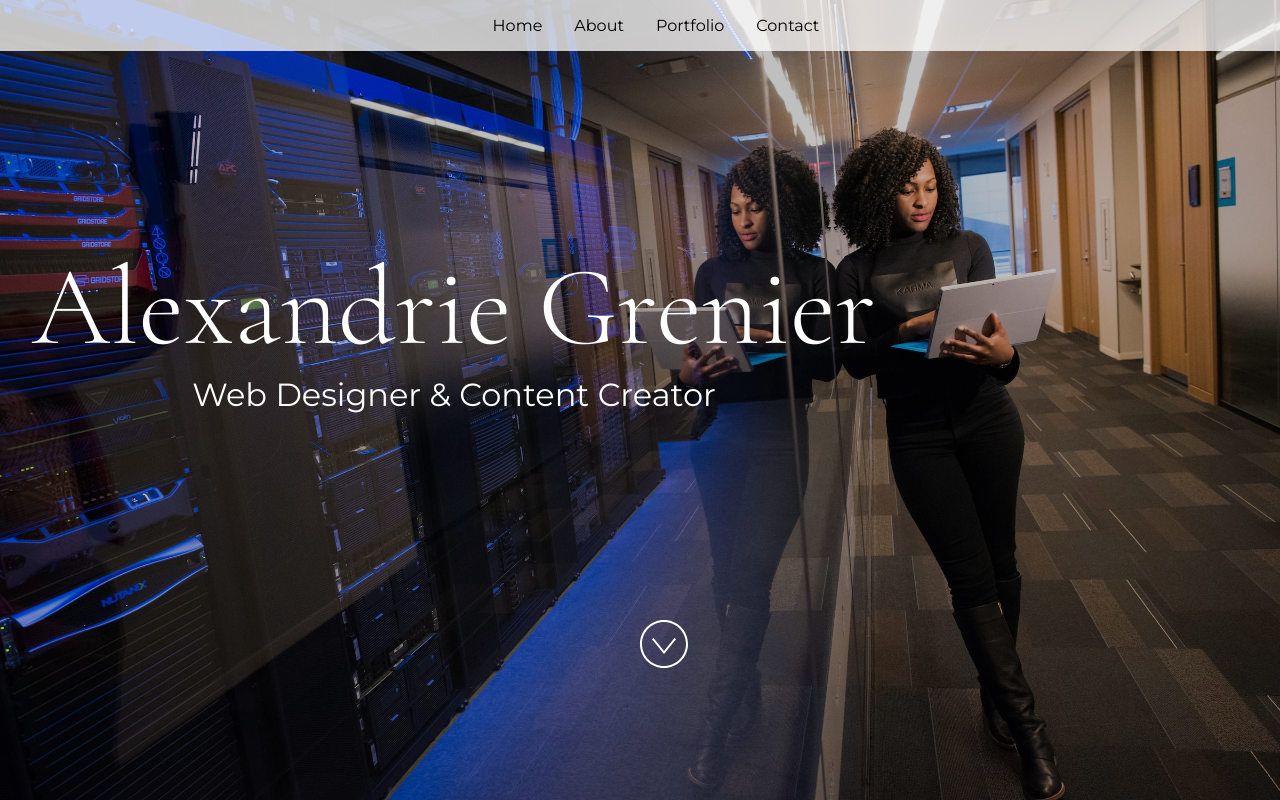
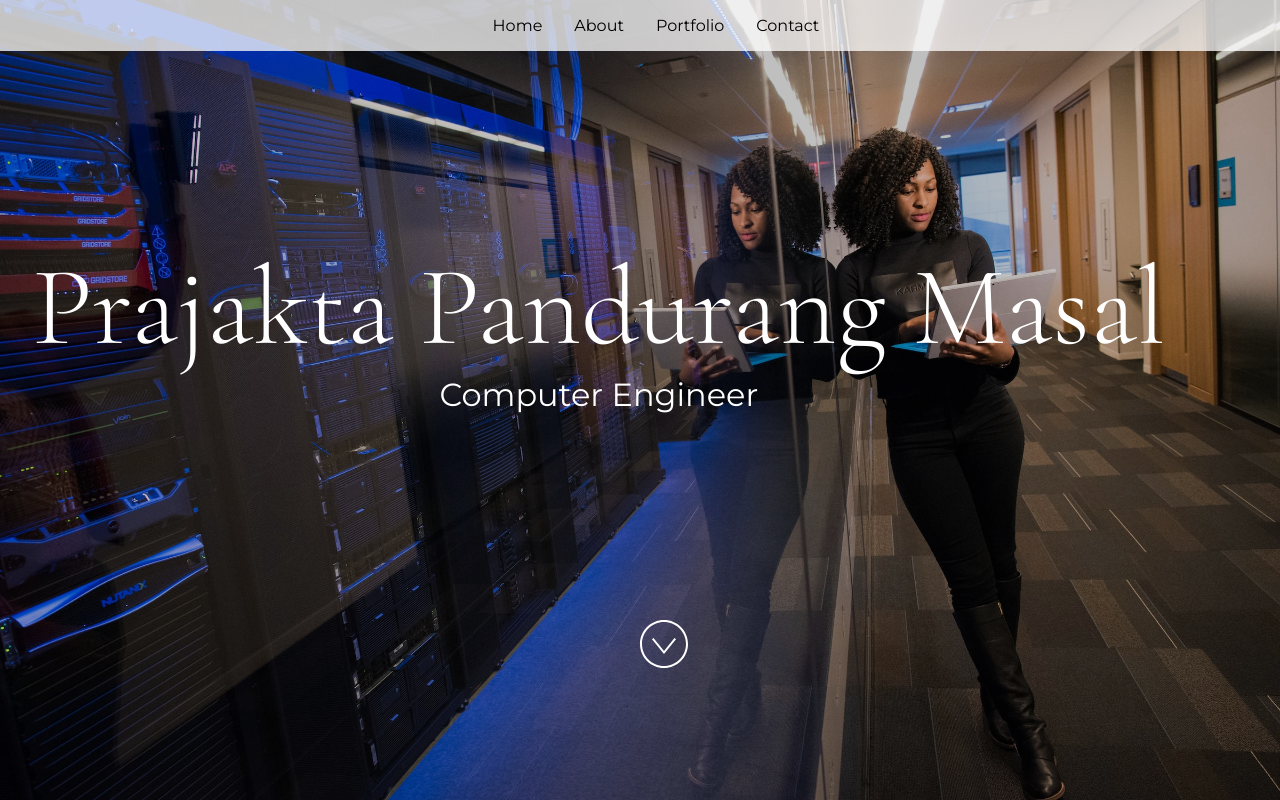
Before and after one commit to Prajakta2011/Prajakta, a React (Vite) app: page / in a window 1280 px wide. Shown: the top 800 px of the page. Built offline with nearby package versions, Linux system fonts and the light colour scheme.

Commit message:
Update App.jsx

```diff
--- a/src/App.jsx
+++ b/src/App.jsx
@@ -24,15 +24,12 @@ import "./styles.css";
  * If you don't have one of the social sites listed, leave it as an empty string.
  */
 const siteProps = {
-  name: "Alexandrie Grenier",
-  title: "Web Designer & Content Creator",
-  email: "alex@example.com",
-  gitHub: "microsoft",
-  instagram: "microsoft",
-  linkedIn: "satyanadella",
-  medium: "",
-  twitter: "microsoft",
-  youTube: "Code",
+  name: "Prajakta Pandurang Masal",
+  title: "Computer Engineer",
+  email: "prajaktamasal2000@gmail.com",
+  gitHub: "http://github.com/Prajakta2011/",
+  linkedIn: "https://www.linkedin.com/in/prajakta-masal-977931211/",
+  microsoft: "https://learn.microsoft.com/en-us/users/prajaktamasal-4366/achievements?source=docs",
 };
 
 const primaryColor = "#4E567E";
```
